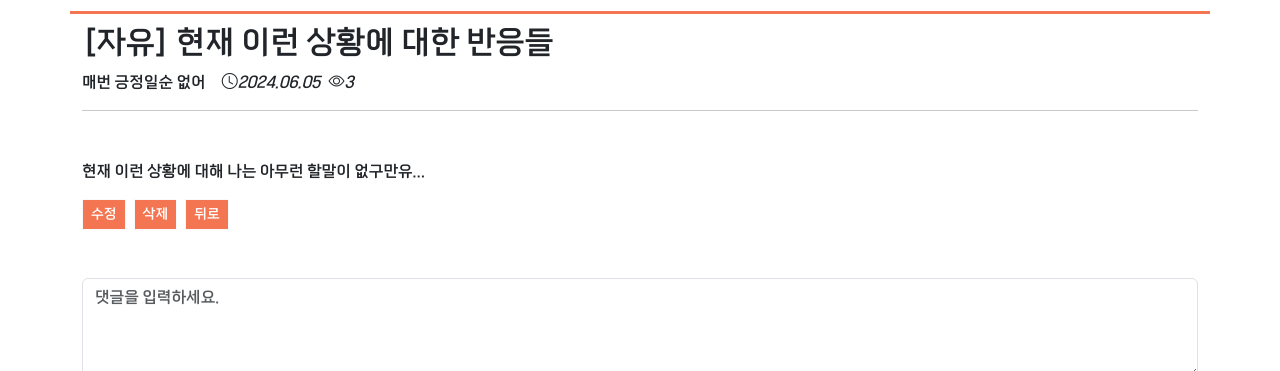
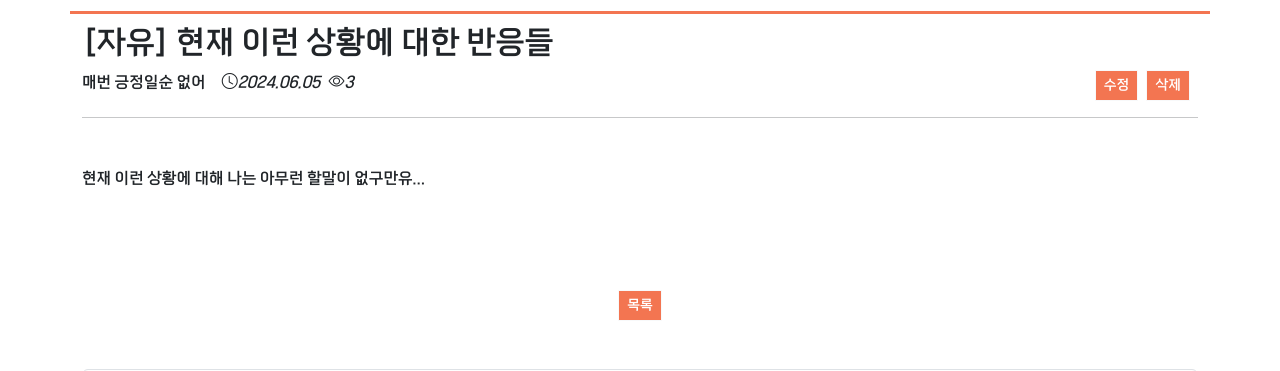
Before and after one commit to byeonnns/let-ffle-front, a Vue app: page /Board/BoardDetail in a window 1280 px wide. Shown: the part 208-579 px from the top of the page. Built offline with nearby package versions, Linux system fonts and the light colour scheme; what vue3-lottie would draw is missing.

Commit message:
Refactor: WirteForm, BoardDetail, WriteBoard 수정

```diff
--- a/src/components/WriteForm.vue
+++ b/src/components/WriteForm.vue
@@ -8,14 +8,14 @@
             </div>
           </div>
 
-          <div class="form-group row mt-3">
+          <div class="form-group row mt-4">
             <label for="bcontent" class="col-sm-2 col-form-label">내용</label>
             <div class="col-sm-10">
               <textarea id="bcontent" type="text" class="form-control" style="height:250px;"></textarea>
             </div>
           </div>
 
-          <div class="form-group row mt-3">
+          <div class="form-group row mt-4">
             <label for="battach" class="col-sm-2 col-form-label">첨부파일</label>
             <div class="col-sm-10">
               <input id="battach" type="file" class="form-control-file" ref="battach" />
--- a/src/views/Board/BoardDetailView.vue
+++ b/src/views/Board/BoardDetailView.vue
@@ -10,21 +10,36 @@
 
 
         <div class="">
+
             <h2>[자유] 현재 이런 상황에 대한 반응들</h2>
-            <span class="me-3">매번 긍정일순 없어</span><i class="bi bi-clock me-2">2024.06.05</i><i class="bi bi-eye">3</i>
-            <hr/>
+            <div class="d-flex justify-content-between">
+                <div>
+                    <span class="me-3">매번 긍정일순 없어</span><i class="bi bi-clock me-2">2024.06.05</i><i
+                        class="bi bi-eye">3</i>
+
+                </div>
+                <div>
+                    <RouterLink to="/Board/WriteBoard">
+                        <input type="submit" class="btn btn-outline-light btn-sm me-2" value="수정" />
+                    </RouterLink>
+                    <input type="button" class="btn btn-outline-light btn-sm me-2" value="삭제" />
+
+                </div>
+            </div>
+
+            <hr />
 
             <div class="mt-5">
                 현재 이런 상황에 대해 나는 아무런 할말이 없구만유...
             </div>
 
-            <div class="mt-3">
-                <RouterLink to="/Board/Write">
+            <div class="text-center" style="margin-top:100px ;">
+                <!-- <RouterLink to="/Board/Write">
                     <input type="submit" class="btn btn-outline-light btn-sm me-2" value="수정" />
                 </RouterLink>
-                <input type="button" class="btn btn-outline-light btn-sm me-2" value="삭제" />
+                <input type="button" class="btn btn-outline-light btn-sm me-2" value="삭제" /> -->
                 <RouterLink to="/Board/BoardList">
-                    <input type="button" class="btn btn-outline-light btn-sm" value="뒤로" />
+                    <input type="button" class="btn btn-outline-light btn-sm" value="목록" />
                 </RouterLink>
             </div>
         </div>
--- a/src/views/Board/WriteBoardView.vue
+++ b/src/views/Board/WriteBoardView.vue
@@ -7,7 +7,7 @@
         <div style="width: 100%; height:500px;">
             <div class="form-group row">
                 <label for="btitle" class="col-sm-2 col-form-label">유형</label>
-                <div class="col-sm-10">
+                <div class="col-sm-10 text">
                     <select>
                         <option>자유</option>
                         <option>당첨후기</option>
@@ -31,4 +31,8 @@
 import WriteForm from "@/components/WriteForm.vue";
 </script>
 
-<style scoped></style>
+<style scoped>
+.text{
+    align-content: center;
+}
+</style>
```
